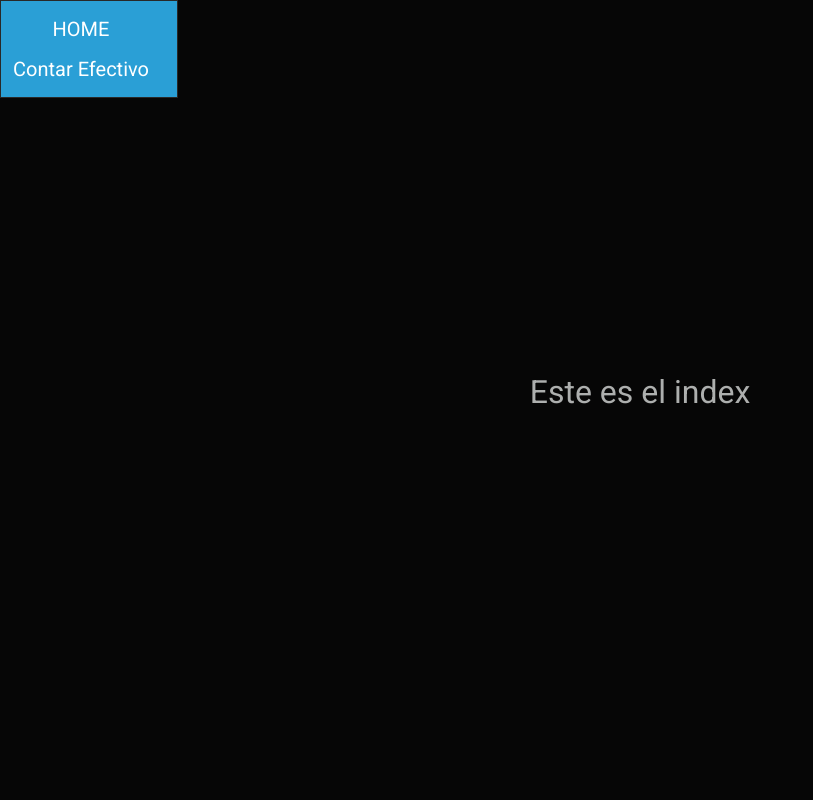
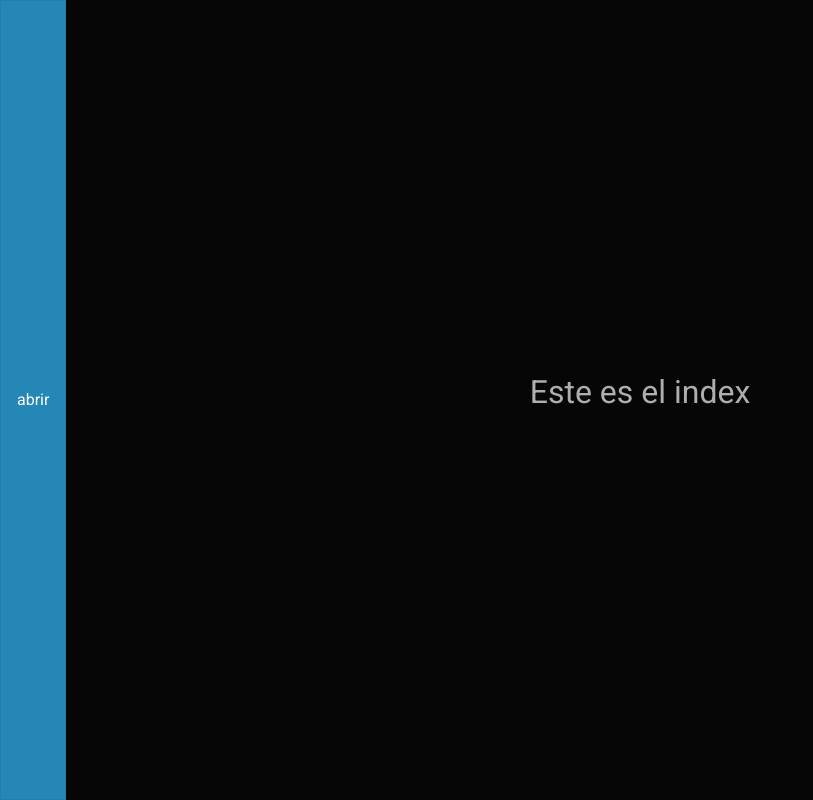
Before and after one commit to PedroCazala/finanzas, a React (Create React App) app: page / in a window 1280 px wide. Shown: the whole page, without its empty margins (0-813 px from the left). Built offline with nearby package versions, Linux system fonts and the light colour scheme.

Commit message:
Se mejoro el aside, solo falta alguna forma de darle una transición

```diff
--- a/src/components/Aside/Aside.scss
+++ b/src/components/Aside/Aside.scss
@@ -1,12 +1,24 @@
-aside{
+.aside{
+    position:fixed;
+    display: flex;
+
     height: 100vh;
-    position:fixed;
-
-    div{
-        display: flex;
-        flex-flow: column;
-        a{
-            text-decoration: none;
+    button{
+        border-radius: 0;
+        transition: width 2s 2s;
+    }
+    .menu{
+        width: 80vw;
+        transition: width 2s 2s;
+        nav{
+            border: none;
+            div{
+                display: flex;
+                flex-flow: column;
+                a{
+                    text-decoration: none;
+                }
+            }
         }
     }
 }
--- a/src/components/Aside/Aside.tsx
+++ b/src/components/Aside/Aside.tsx
@@ -1,18 +1,38 @@
-import React from "react";
+import { useState } from "react";
 import { NavLink } from "react-router-dom";
-import './Aside.scss'
+import "./Aside.scss";
 
 function Aside() {
+    const [valueAside, setValueAside] = useState(true);
+
+    const onChangeValueAside=():void=>{
+        setValueAside(!valueAside)
+    }
     return (
-        <aside className="">
-            <nav className="navbar navbar-expand-lg navbar-dark bg-primary">
-            <div className="container-fluid">
-
-                <NavLink to="/" className="navbar-brand" >HOME</NavLink>
-                <NavLink to="/contar-efectivo" className="navbar-brand" > Contar Efectivo</NavLink>
-            </div>
-            </nav>
-        </aside>
+        <div className="aside">
+            {
+                !valueAside
+                ?
+                    <aside className= "bg-primary menu">
+                        <nav className="navbar navbar-expand-lg navbar-dark bg-primary">
+                            <div className="container-fluid">
+                                <NavLink to="/" className="navbar-brand" onClick={()=>onChangeValueAside()}>
+                                    HOME
+                                </NavLink>
+                                <NavLink to="/contar-efectivo" className="navbar-brand" onClick={()=>onChangeValueAside()}>
+                                    {" "}
+                                    Contar Efectivo
+                                </NavLink>
+                            </div>
+                        </nav>
+                    </aside>
+                :
+                    <></>
+            }
+            <button className="btn btn-primary" onClick={()=>onChangeValueAside()}>
+                {valueAside ? "abrir" : "cerrar"}
+            </button>
+        </div>
     );
 }
 
```
